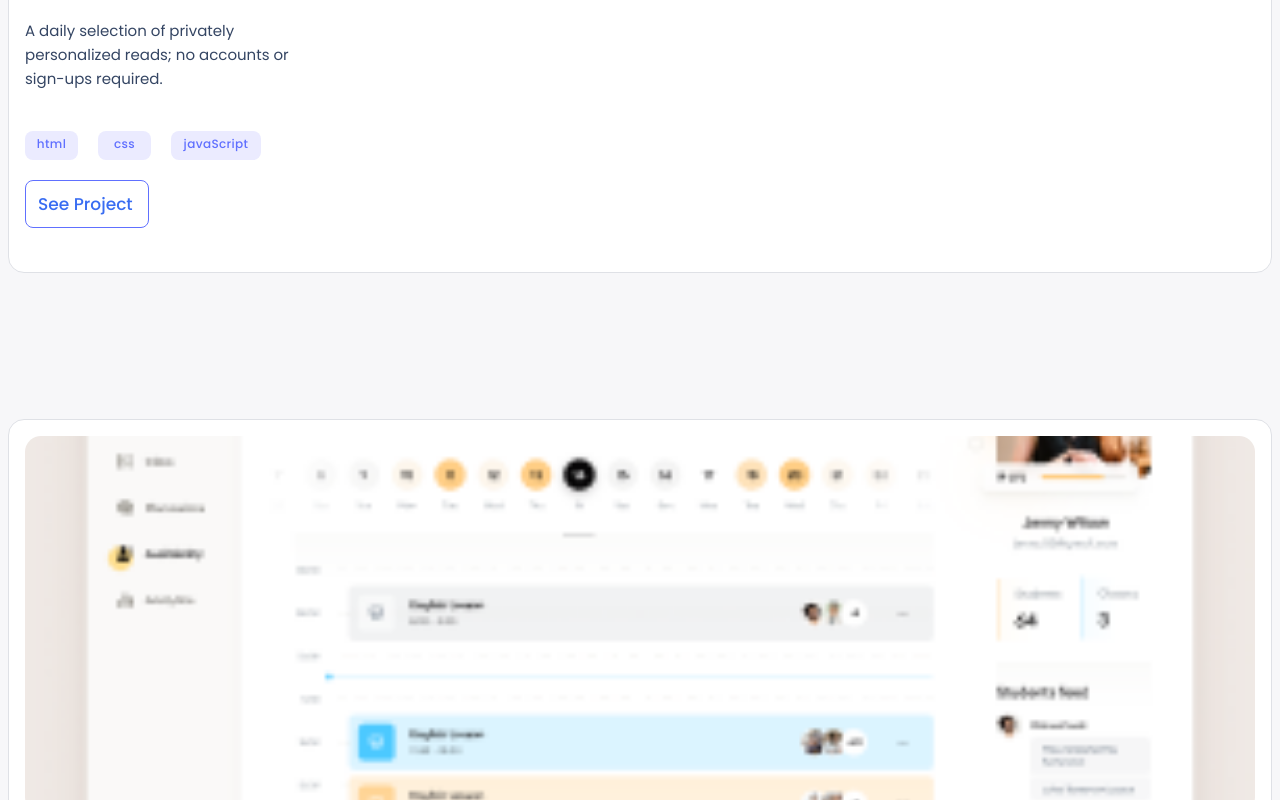
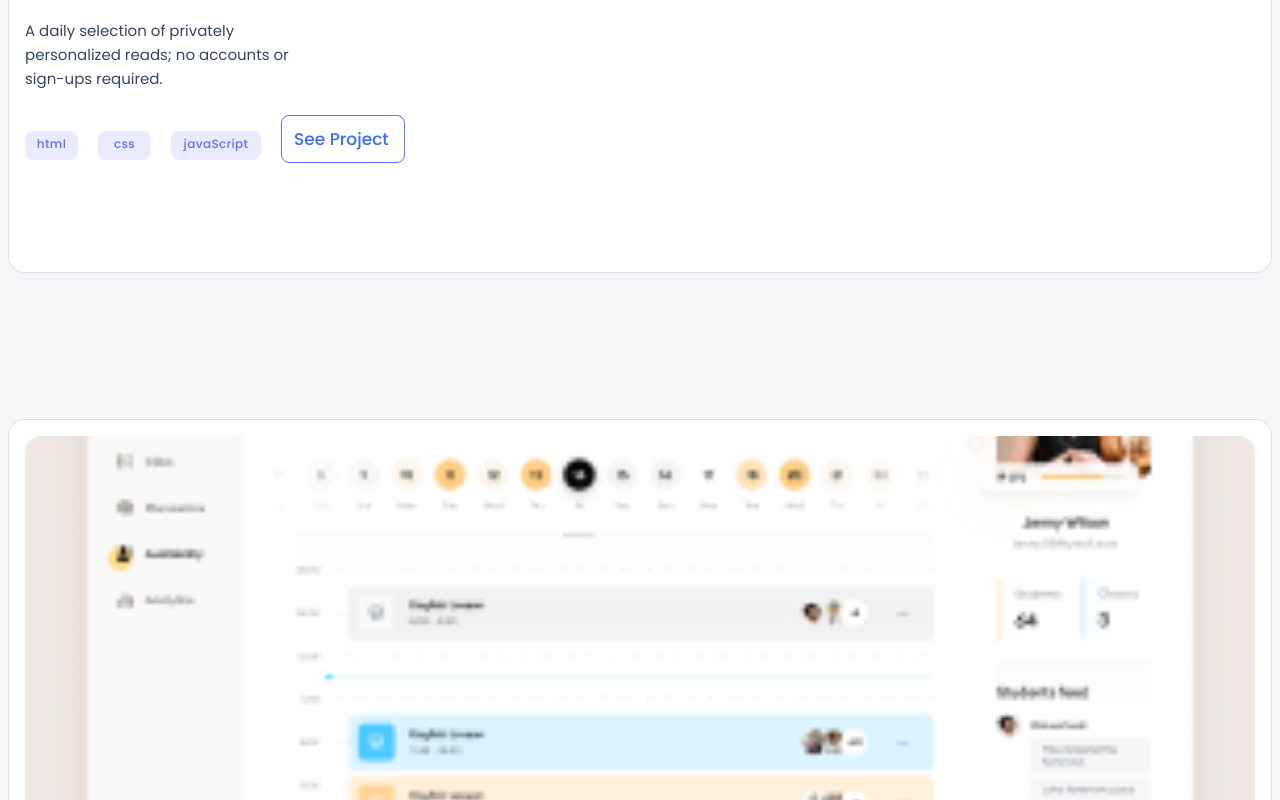
Before and after one commit to Moses-chibuike/Portfolio-microverse, a website: page index.html in a window 1280 px wide. Shown: the part 1340-2140 px from the top of the page. Drawn offline with Linux system fonts and the light colour scheme.

Commit message:
Add float to tags class in css

```diff
--- a/style.css
+++ b/style.css
@@ -287,7 +287,7 @@ nav > i:hover {
 
 .tags {
   display: flex;
-  flex-direction: row;
+  float: left;
   margin-bottom: 20px;
   list-style: none;
   padding-left: 0;
```
